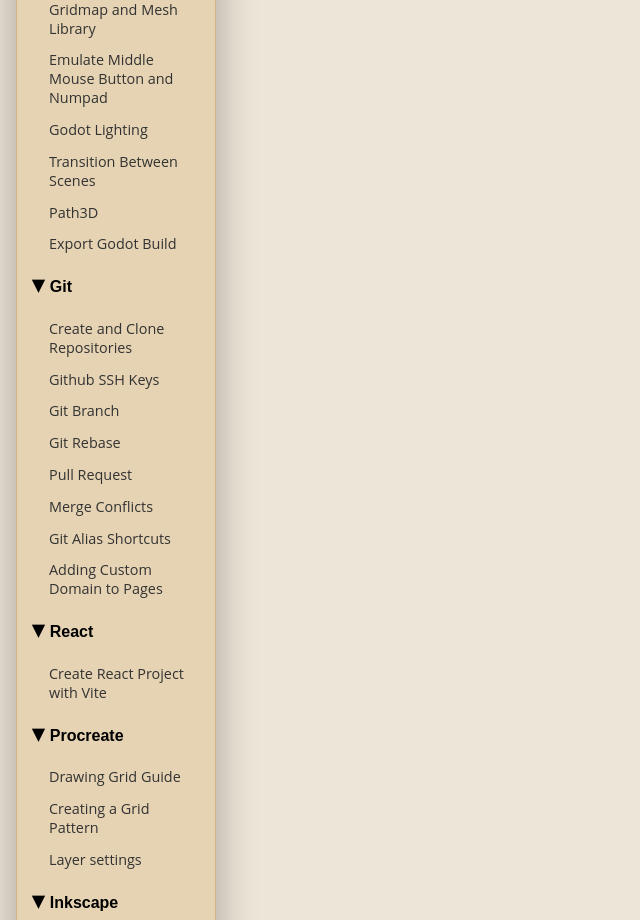
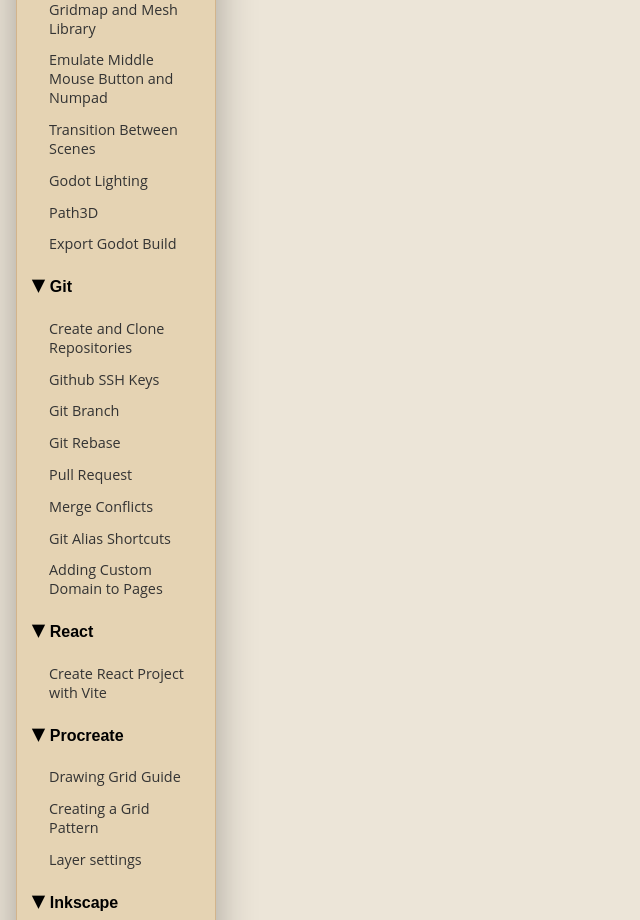
Before and after one commit to jon-yosh/game-development-documentation, a React (Vite) app in the folder game-development-documentation/: page / in a window 1280 px wide. Shown: the part 940-1860 px from the top of the page, without its empty margins (0-640 px from the left). Built offline with nearby package versions, Linux system fonts and the light colour scheme; no server answers.

Commit message:
Reorder sidebar

```diff
--- a/game-development-documentation/src/docs.ts
+++ b/game-development-documentation/src/docs.ts
@@ -71,12 +71,12 @@
             id: "godot/emulate-mmb-and-numpad/emulate-mmb-and-numpad"
         },
         {
+            title: "Transition Between Scenes",
+            id: "godot/transition-scenes/transition-scenes"
+        },
+        {
             title: "Godot Lighting",
             id: "godot/godot-lighting/godot-lighting"
-        },
-        {
-            title: "Transition Between Scenes",
-            id: "godot/transition-scenes/transition-scenes"
         },
         {
             title: "Path3D",
```
